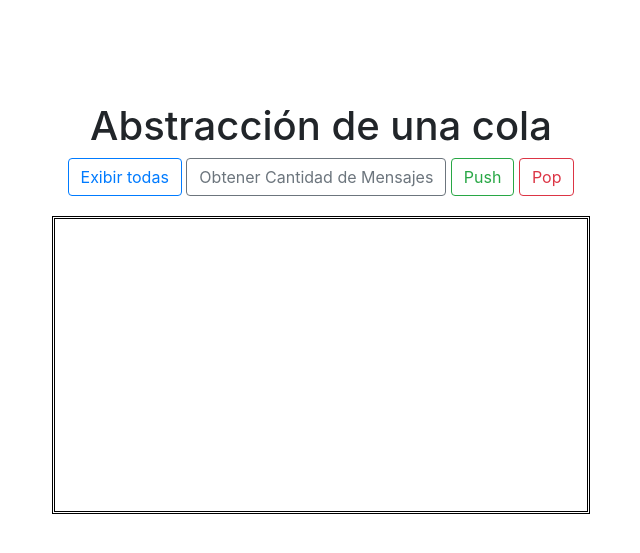
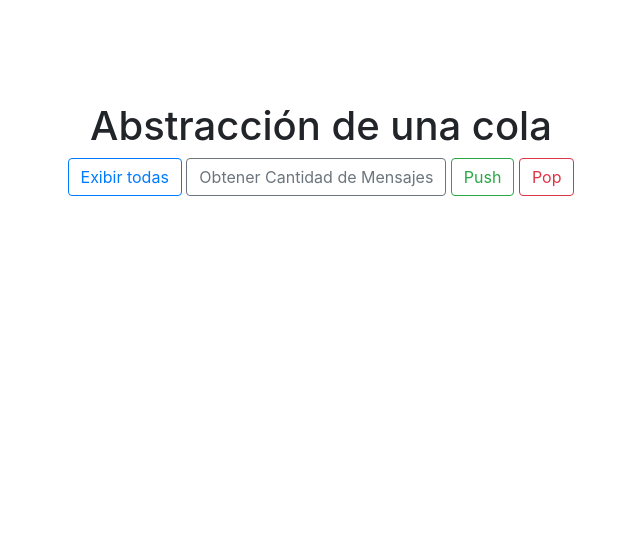
Before and after one commit to zeroc00I/FlaskRedis, a Flask app: page / in a window 1280 px wide. Shown: the top 553 px of the page, without its empty margins (319-959 px from the left). Run offline with Flask 2, Linux system fonts and the light colour scheme; some libraries are stand-ins or nearby versions.

Commit message:
adding Favicon, text messages and deleting square div results

```diff
--- a/templates/home.html
+++ b/templates/home.html
@@ -4,6 +4,7 @@ body{
   margin: 8% !important;
 }
 </style>
+<link rel="shortcut icon" href="https://http2.mlstatic.com/ui/navigation/5.6.1/mercadolibre/favicon.ico">
 <link rel="stylesheet" href="https://maxcdn.bootstrapcdn.com/bootstrap/4.0.0/css/bootstrap.min.css" integrity="sha384-Gn5384xqQ1aoWXA+058RXPxPg6fy4IWvTNh0E263XmFcJlSAwiGgFAW/dAiS6JXm" crossorigin="anonymous">
 
 <meta teste charset="utf-8">
@@ -14,7 +15,7 @@ body{
 <button id='count' type="button" class="btn btn-outline-secondary">Obtener Cantidad de Mensajes</button>
 <button id='push' type="button" class="btn btn-outline-success">Push</button>
 <button id='pop' type="button" class="btn btn-outline-danger">Pop</button>
-<div style="width: 50%;border-color: black;border-style: double;height: 50%;margin: 20px;" id='result'></div>
+<div style="width: 50%;font-size: x-large;height: 50%;margin: 20px;font-family: monospace;" id='result'></div>
 </center>
 <script src="https://code.jquery.com/jquery-3.2.1.slim.min.js" integrity="sha384-KJ3o2DKtIkvYIK3UENzmM7KCkRr/rE9/Qpg6aAZGJwFDMVNA/GpGFF93hXpG5KkN" crossorigin="anonymous"></script>
 <script src="https://cdnjs.cloudflare.com/ajax/libs/popper.js/1.12.9/umd/popper.min.js" integrity="sha384-ApNbgh9B+Y1QKtv3Rn7W3mgPxhU9K/ScQsAP7hUibX39j7fakFPskvXusvfa0b4Q" crossorigin="anonymous"></script>
@@ -29,7 +30,7 @@ $(document).ready(function(){
   })
   $("#count").on("click",function(){
    $.get("/api/queue/count").done(function(e){
-      $("#result").html("Quantidade de mensagens"+e.message);
+      $("#result").html("Quantidade de mensagens "+e.message);
     })
   })
   $("#push").on("click",function(){
@@ -44,7 +45,7 @@ $(document).ready(function(){
   })
   $("#pop").on("click",function(){
     $.post("/api/queue/pop").done(function(e){
-      $("#result").html(e.message);
+      $("#result").html("Mensagem "+e.message+" removida da fila");
     })
   })
 })
```
